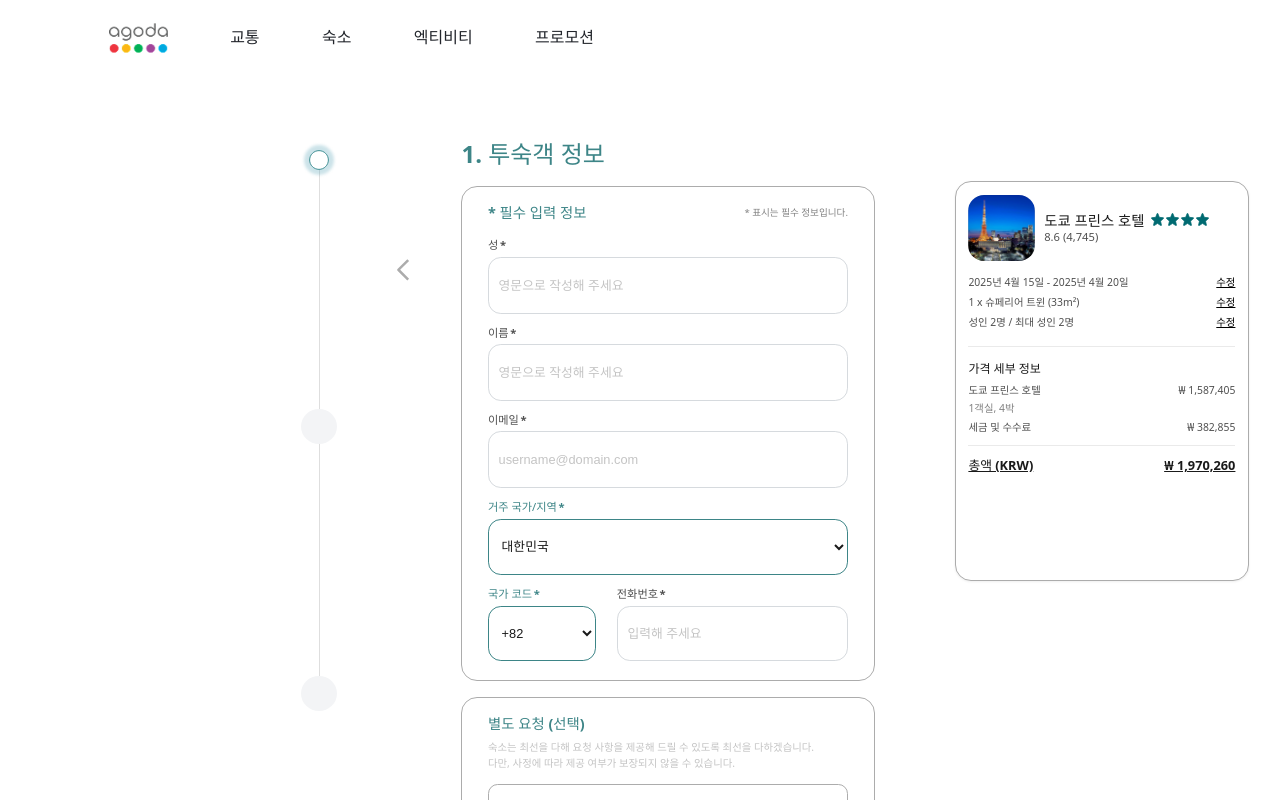
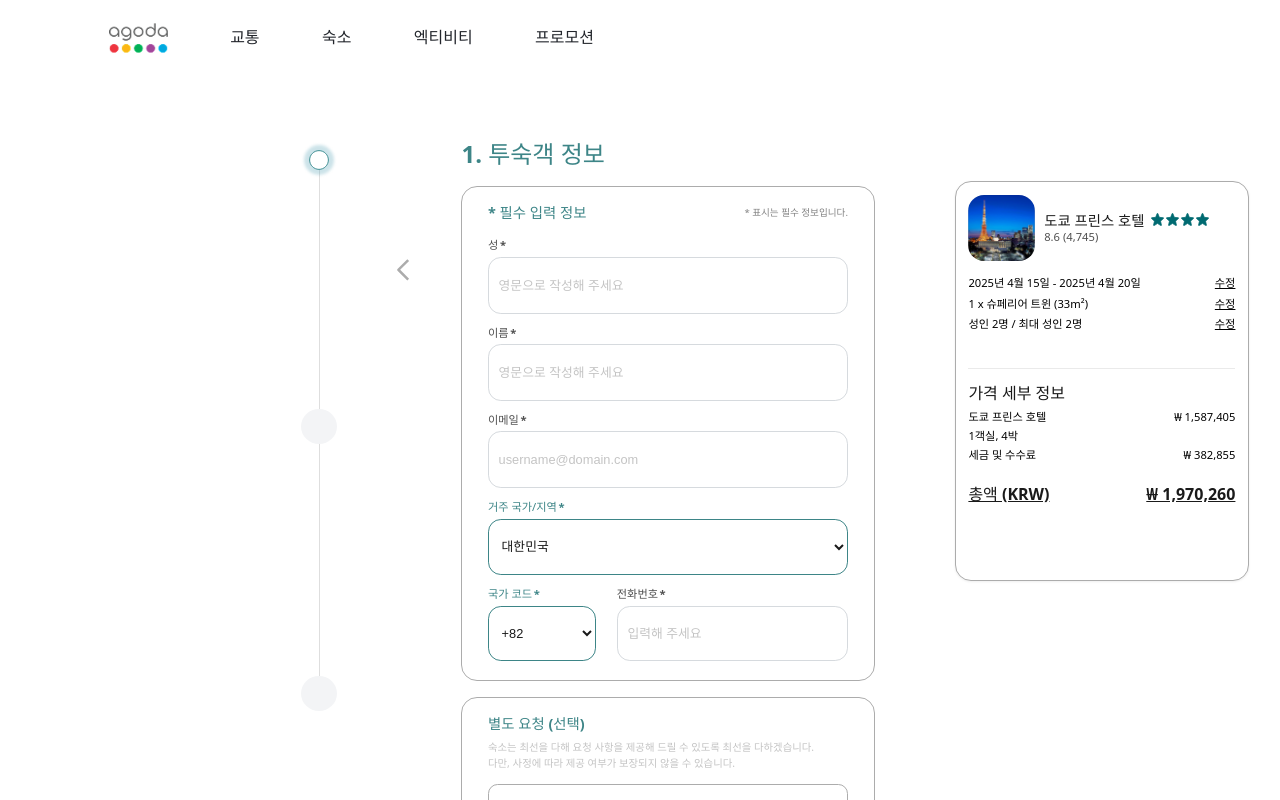
Before and after one commit to his0si/agoda-redesign-frontend, a React (Vite) app in the folder agoda_toy/: page /guestinfo in a window 1280 px wide. Shown: the top 800 px of the page. Built offline with nearby package versions, Linux system fonts and the light colour scheme.

Commit message:
Update InfoCard.tsx

```diff
--- a/agoda_toy/src/res/components/InfoCard.tsx
+++ b/agoda_toy/src/res/components/InfoCard.tsx
@@ -60,28 +60,28 @@
   display: flex;
   justify-content: space-between;
   align-items: center; // Vertically align items
-  font-size: 13px;
+  font-size: 14px;
   margin-bottom: 12px;
-  color: #4F4F4F;
+  color: #000;
 `;
 
 const BookingLabel = styled.span`
- color: #4F4F4F;
+ color: #000;
+ font-size: 14px;
 `;
 
-
 const EditLink = styled.a`
-  font-size: 13px;
-  color: #000000; // Change to black
+  font-size: 14px;
+  color: #000; // Change to black
   text-decoration: underline;
   cursor: pointer;
   font-weight: bold;
 `;
 
 const PriceSectionTitle = styled.h4`
-  font-size: 15px;
+  font-size: 20px;
   font-weight: bold;
-  margin-top: 24px;
+  margin-top: 48px;
   margin-bottom: 12px;
   color: #1A1A1A;
   border-top: 1px solid #EAEAEA;
@@ -91,18 +91,16 @@
 const PriceRow = styled.div`
   display: flex;
   justify-content: space-between;
-  font-size: 13px;
+  font-size: 14px;
   margin-bottom: 10px;
-  color: #4F4F4F;
+  color: #000;
 `;
 
 const TotalPriceRow = styled(PriceRow)`
   font-weight: bold;
-  font-size: 16px; // Slightly larger for total
+  font-size: 20px;
   color: #1A1A1A;
-  margin-top: 16px;
-  padding-top: 16px;
-  border-top: 1px solid #EAEAEA;
+  margin-top: 32px;
   text-decoration: underline;
 `;
 
@@ -159,7 +157,7 @@
         <span>{roomPrice}</span>
       </PriceRow>
       <PriceRow>
-        <span style={{ color: "#828282" }}>1객실, 4박</span>
+        <span style={{ color: "#000" }}>1객실, 4박</span>
         <span />
       </PriceRow>
       <PriceRow>
```
